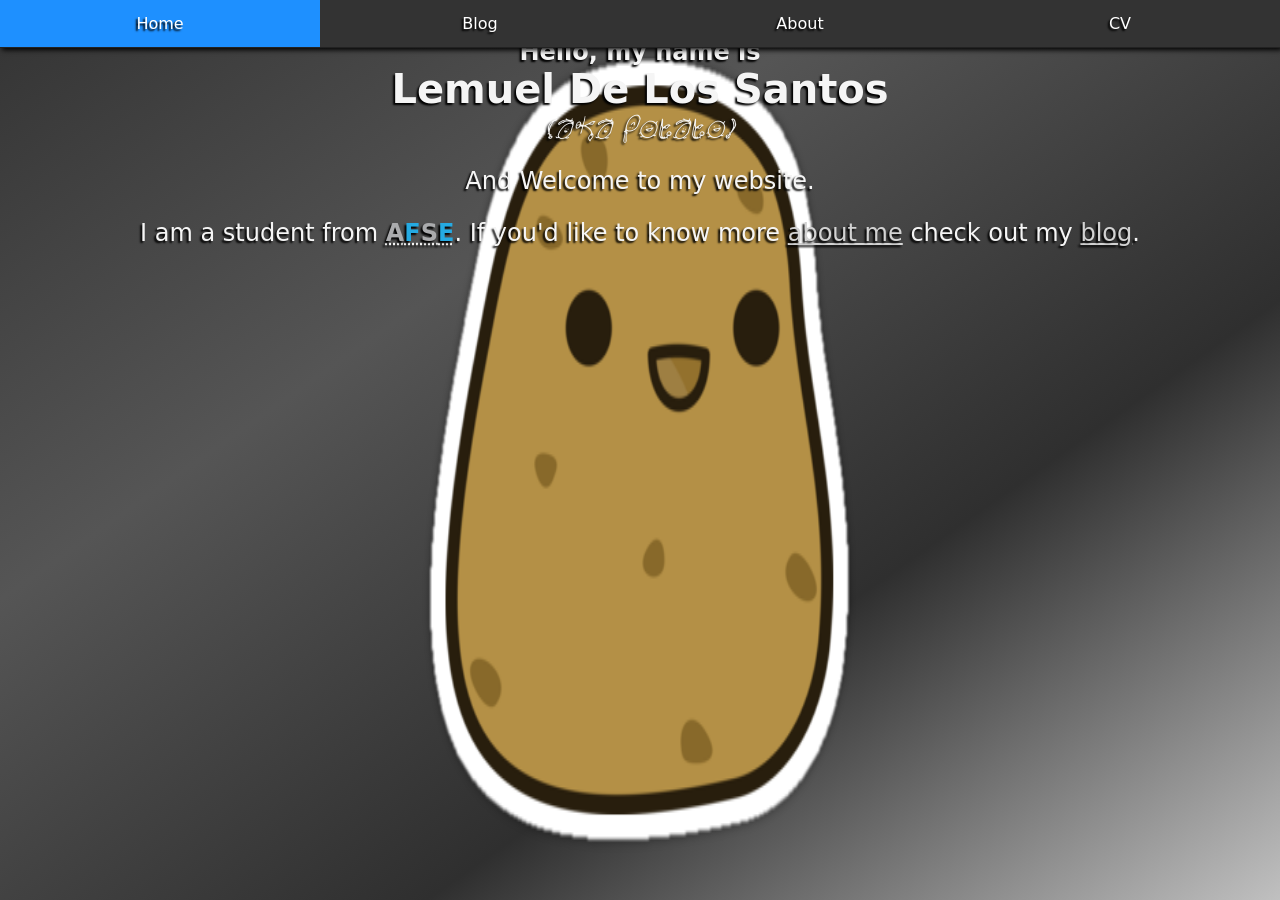
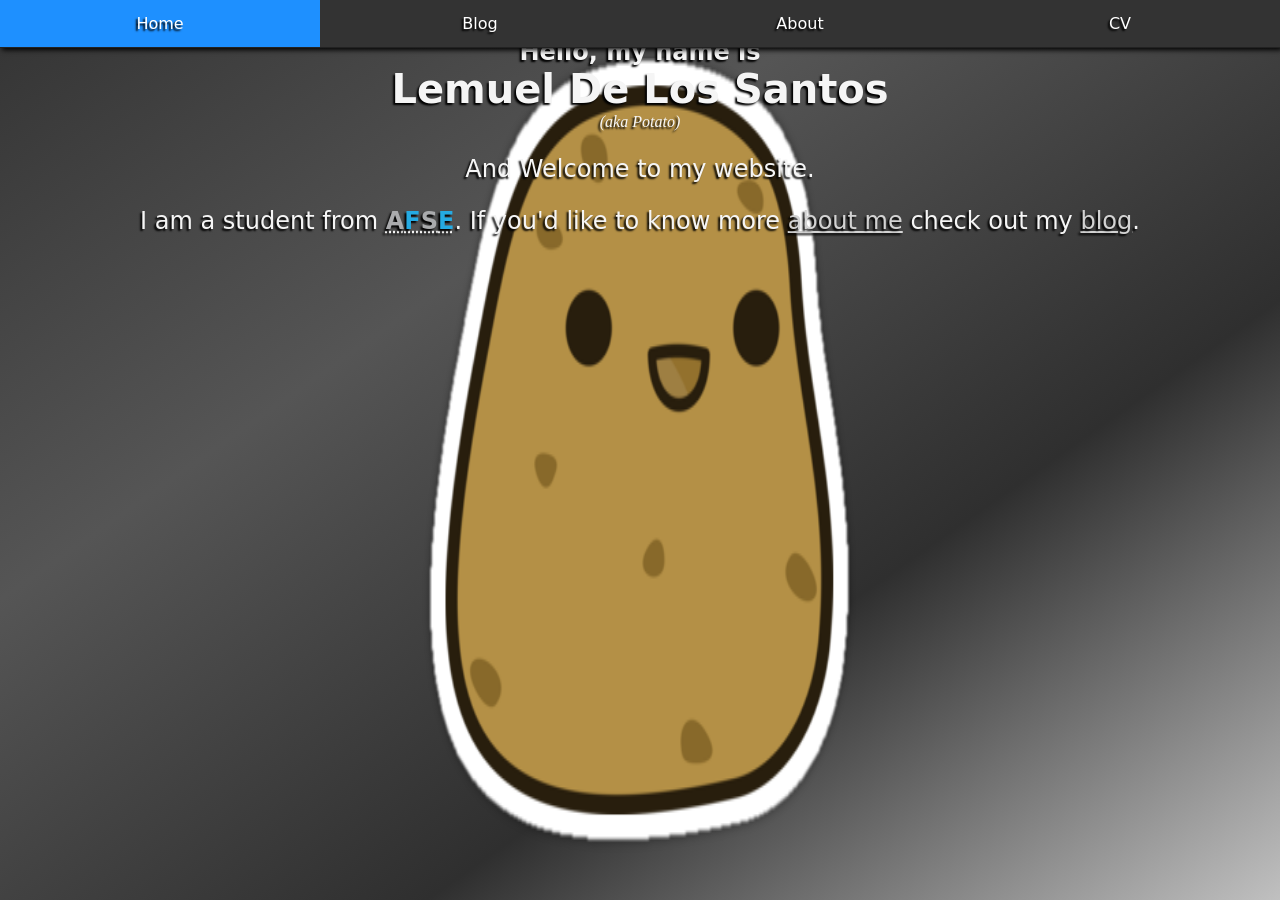
Before and after one commit to lemueldls/lemueld6200.github.io, a Jekyll site: the page built from index.html, in a window 1280 px wide. Built offline with Jekyll 4.4.1, drawn with Linux system fonts in a browser that asks for light colours.

Commit message:
Update main.css

```diff
--- a/css/main.css
+++ b/css/main.css
@@ -20,7 +20,7 @@
 	}
 }
 @font-face {
-    font-family:Happy Potato;
+    font-family:Happy Potatos;
     src:url("../Happy Potatoes.ttf") format("truetype");
 }
 * {
```
